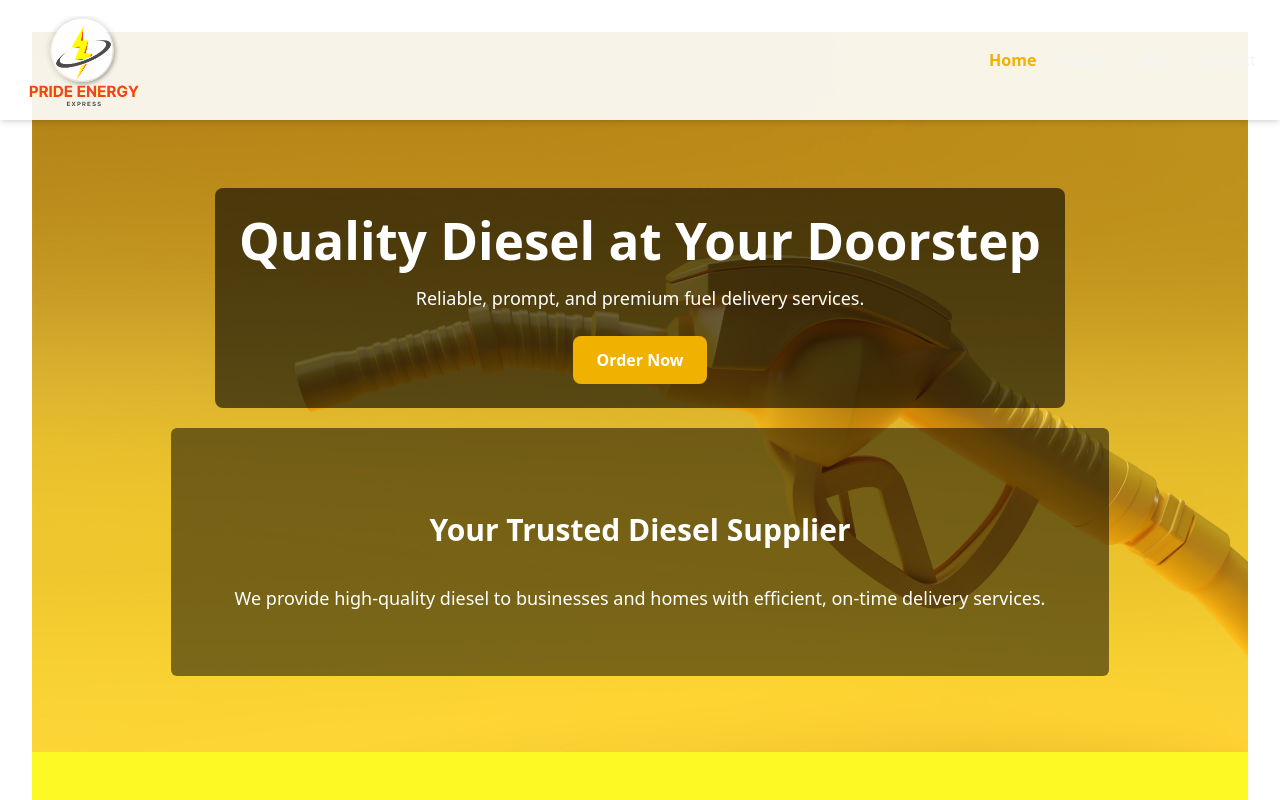
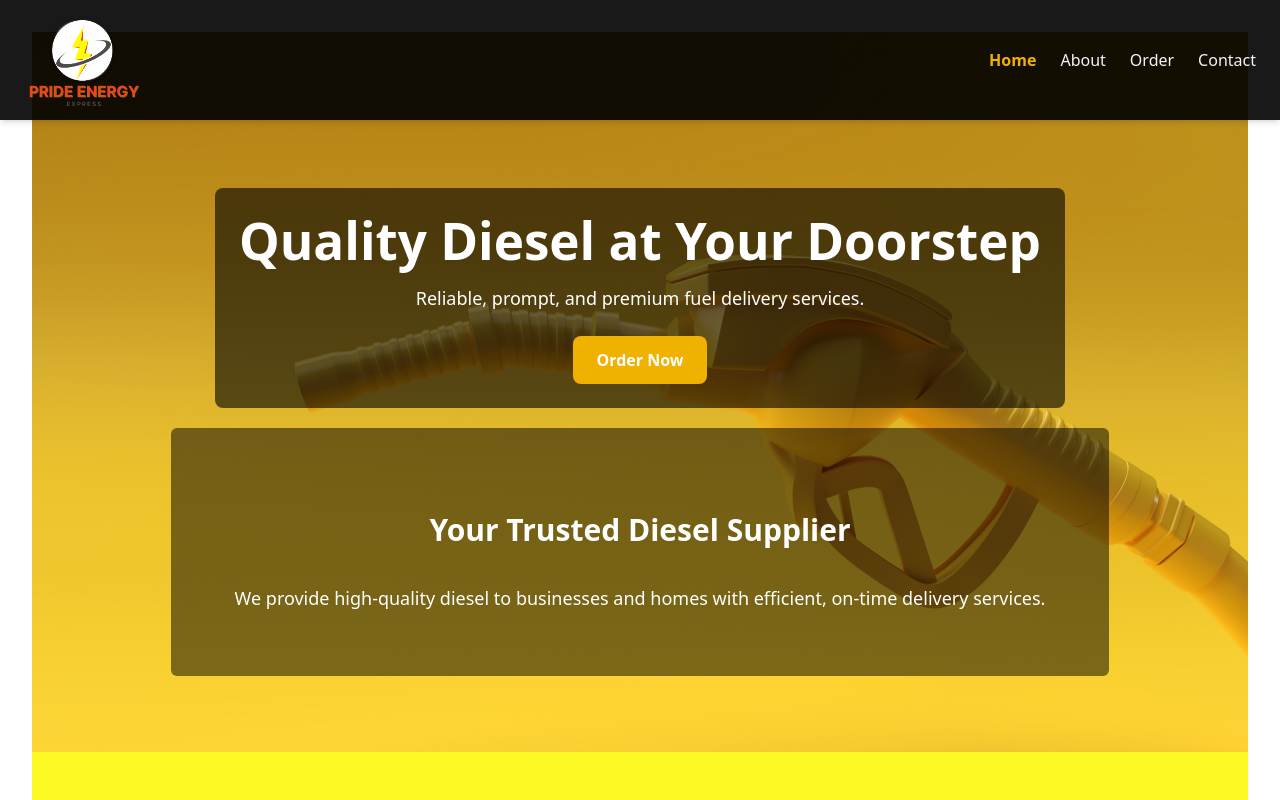
Before and after one commit to itIsMuse/Diesel-site, a React (Vite) app: page / in a window 1280 px wide. Shown: the top 800 px of the page. Built offline with nearby package versions, Linux system fonts and the light colour scheme.

Commit message:
Update Navbar background color to black in Navbar.jsx

```diff
--- a/src/components/Navbar.jsx
+++ b/src/components/Navbar.jsx
@@ -6,7 +6,7 @@ const Navbar = () => {
   const [menuOpen, setMenuOpen] = useState(false);
 
   return (
-    <nav className="fixed top-0 left-0 w-full bg-white/90 shadow-md py-4">
+    <nav className="fixed top-0 left-0 w-full bg-black/90 shadow-md py-4">
       <div className="container mx-auto flex justify-between items-center px-6">
         <NavLink to="/" className="w-30 h-15 mb-7">
           <img src="/assets/oie_jx2oGHsG46Oh.png" alt="logo" />
```
